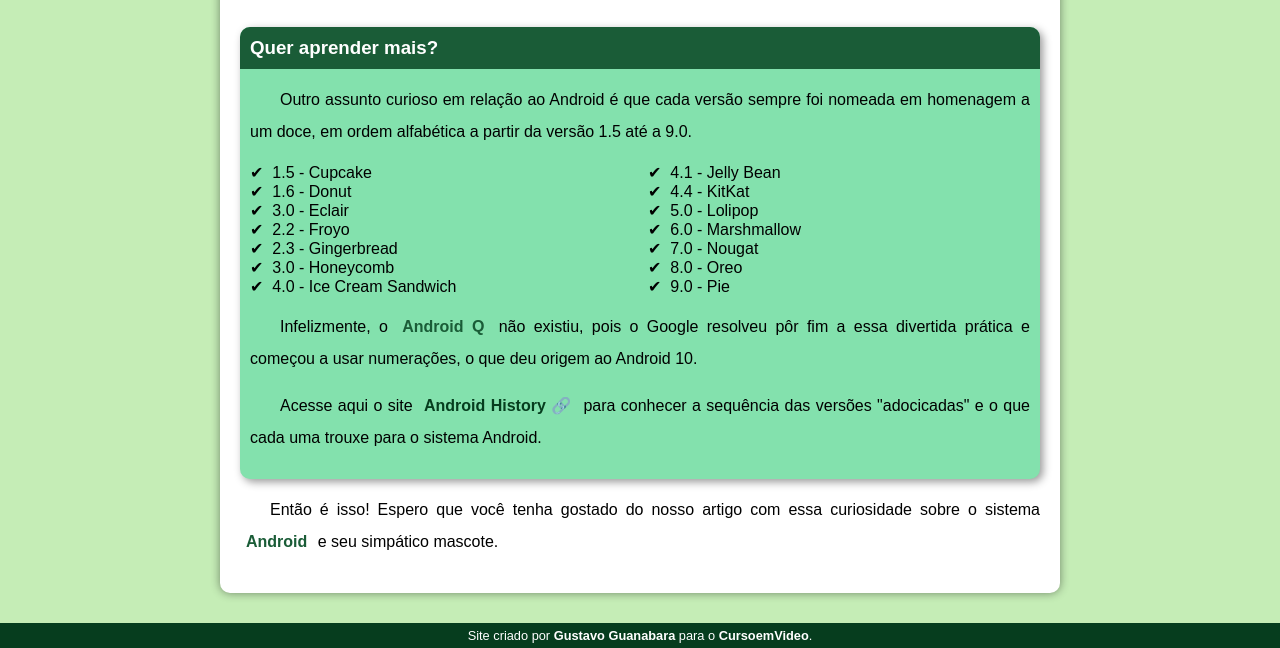
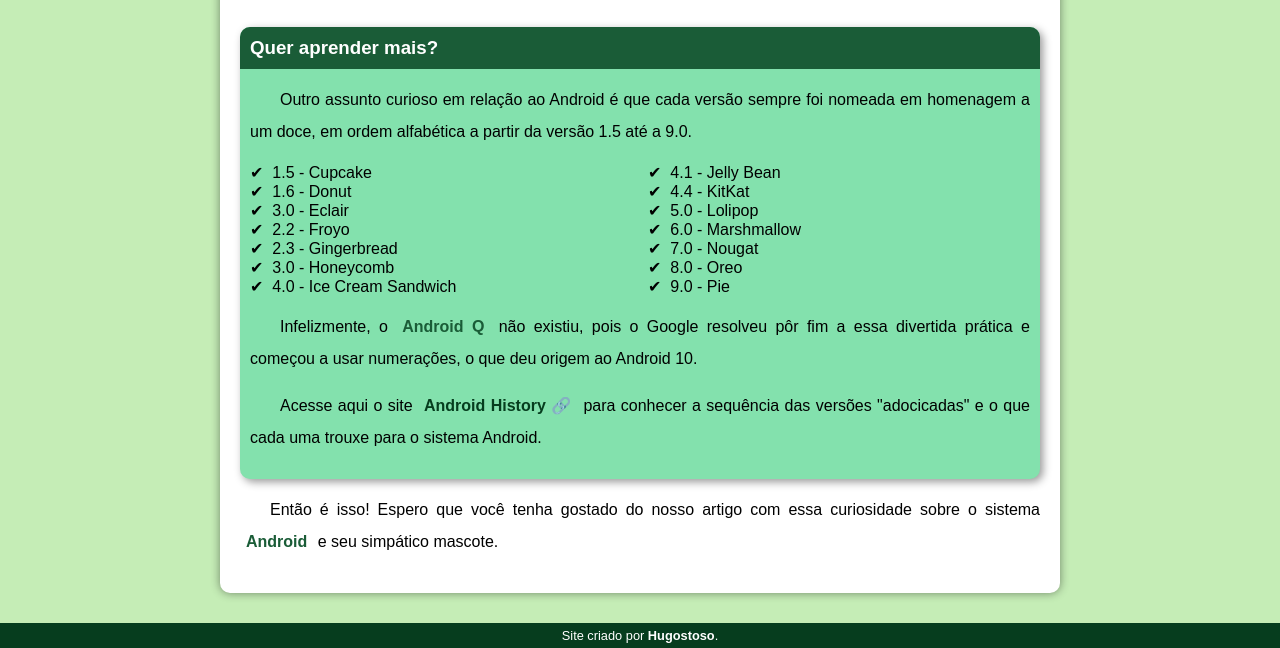
Before and after one commit to hhenrique23/projeto-android, a plain HTML site: page index.html in a window 1280 px wide. Shown: the part 2303-2951 px from the top of the page. Drawn offline with Linux system fonts and the light colour scheme.

Commit message:
Update index.html

```diff
--- a/index.html
+++ b/index.html
@@ -87,7 +87,7 @@
     </main>
 
     <footer>
-        <p>Site criado por <a href="https://github.com/gustavoguanabara" target="_blank">Gustavo Guanabara</a> para o <a href="#">CursoemVideo</a>.</p>
+        <p>Site criado por <a href="https://github.com/gustavoguanabara" target="_blank">Hugostoso</a>.</p>
     </footer>
 </body>
 </html>
```
